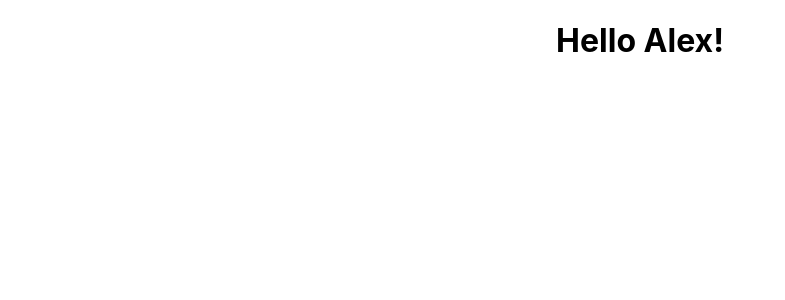
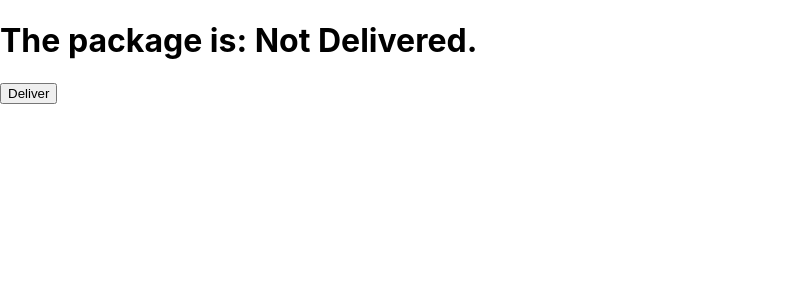
Before and after one commit to arnoldpaye/react-hooks, a React (Create React App) app: page / in a window 1280 px wide. Shown: the top 300 px of the page, without its empty margins (0-785 px from the left). Built offline with nearby package versions, Linux system fonts and the light colour scheme.

Commit message:
add status state

```diff
--- a/src/index.js
+++ b/src/index.js
@@ -1,13 +1,22 @@
-import React from 'react';
+import React, { useState } from 'react';
 import ReactDOM from 'react-dom/client';
 import './index.css';
-import App from './App';
 import reportWebVitals from './reportWebVitals';
+
+function App() {
+  const [status, setStatus] = useState("Not Delivered");
+  return (
+    <div>
+      <h1>The package is: {status}.</h1>
+      <button onClick={() => setStatus("Delivered")}>Deliver</button>
+    </div>
+  );
+}
 
 const root = ReactDOM.createRoot(document.getElementById('root'));
 root.render(
   <React.StrictMode>
-    <App name="Alex" />
+    <App />
   </React.StrictMode>
 );
 
```
